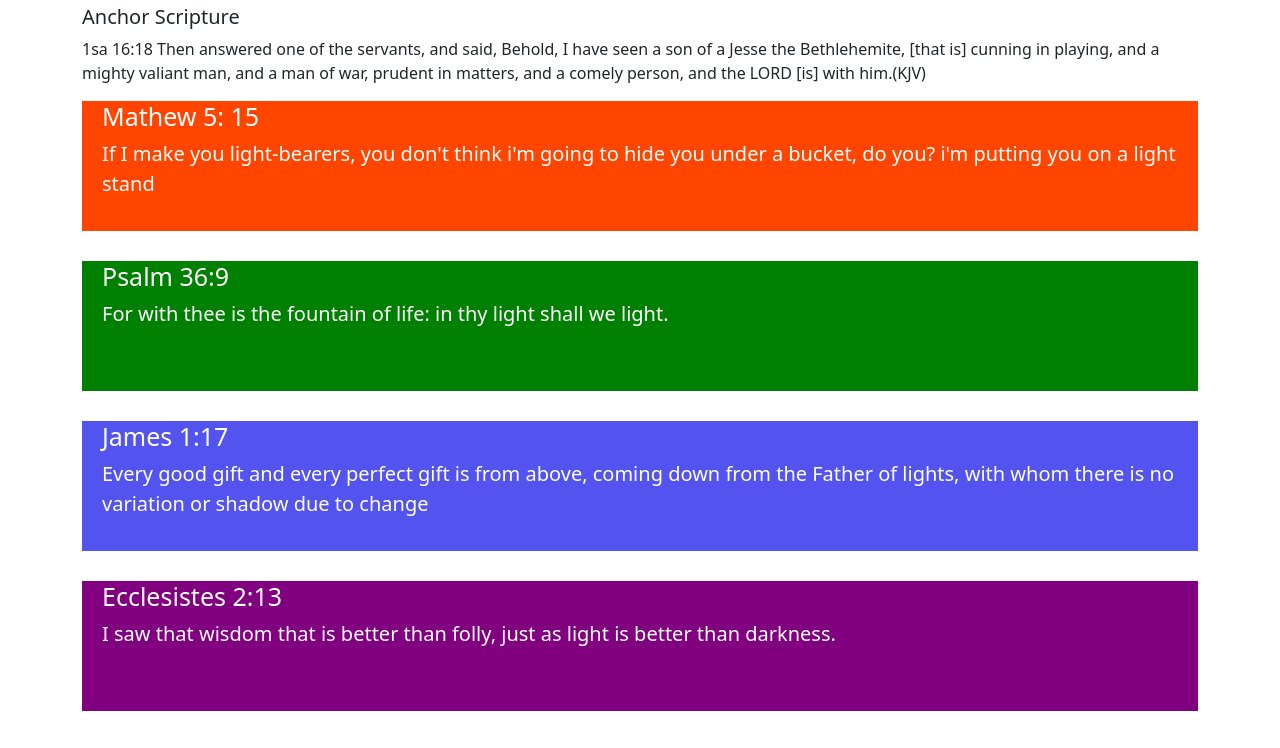
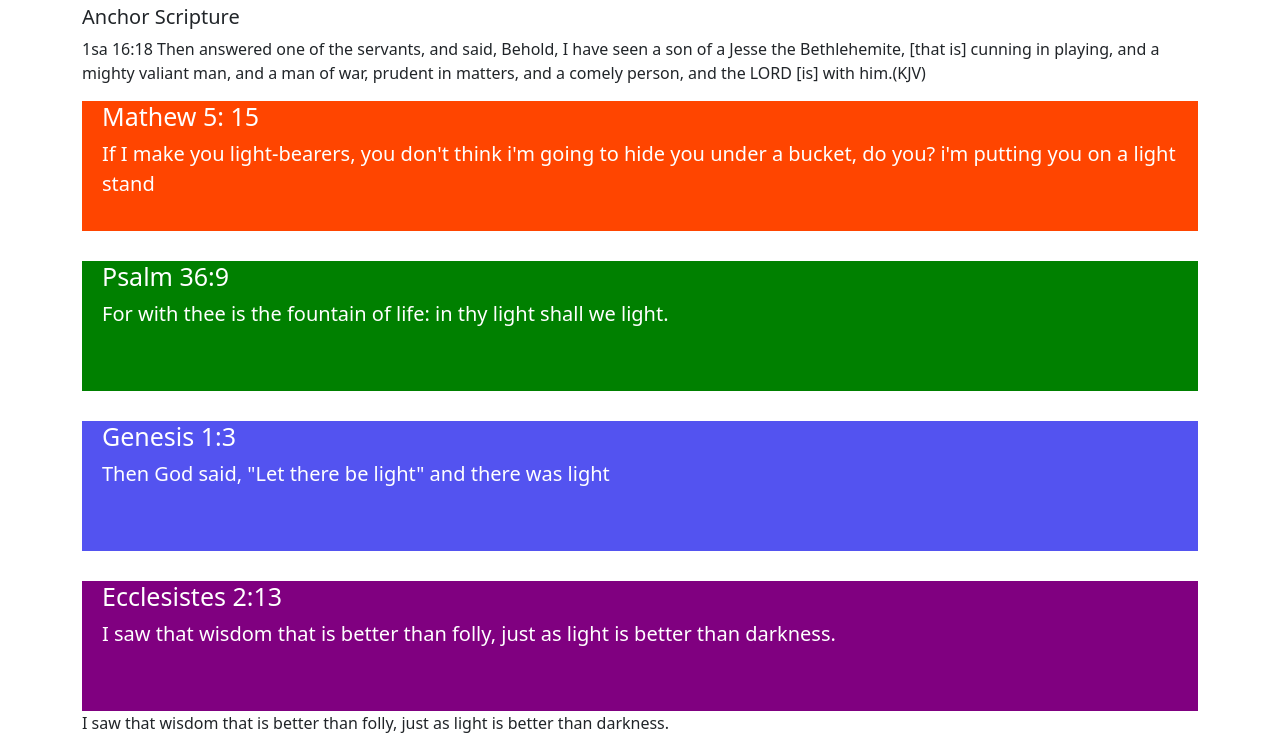
Before and after one commit to eremiah3/light-, a plain HTML site: page index.html in a window 1280 px wide. Shown: the part 1187-1935 px from the top of the page. Drawn offline with nearby package versions, Linux system fonts and the light colour scheme.

Commit message:
my commit

```diff
--- a/index.html
+++ b/index.html
@@ -103,14 +103,15 @@
         <p class="col-text-sm">For with thee is the fountain of life: in thy light shall we light.</p>
     </div>
     <div class="col-sm-6-back">
-        <h1 class="col-text">James 1:17</h1>
-        <p class="col-text-sm">Every good gift and every perfect gift is from above, coming down from the Father of lights, with whom there is no variation or shadow due to change</p>
+        <h1 class="col-text">Genesis 1:3</h1>
+        <p class="col-text-sm">Then God said, "Let there be light" and there was light</p>
     </div>
     <div class="col-sm-6-background">
         <h1 class="col-text">Ecclesistes 2:13</h1>
         <p class="col-text-sm">I saw that wisdom that is better than folly, just as light is better than darkness.</p>
     </div>
   </div>
+  I saw that wisdom that is better than folly, just as light is better than darkness.
       </div>
       <div class="container">
         <div class="row">
```
